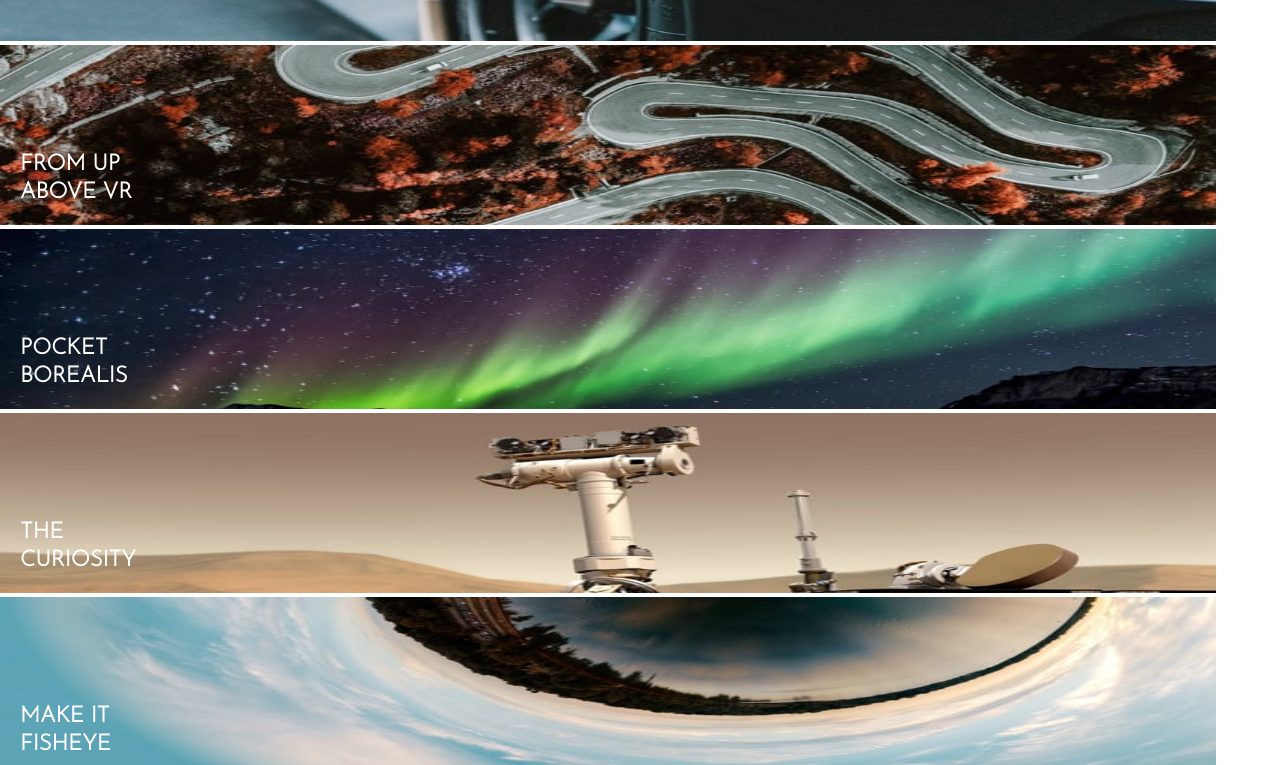
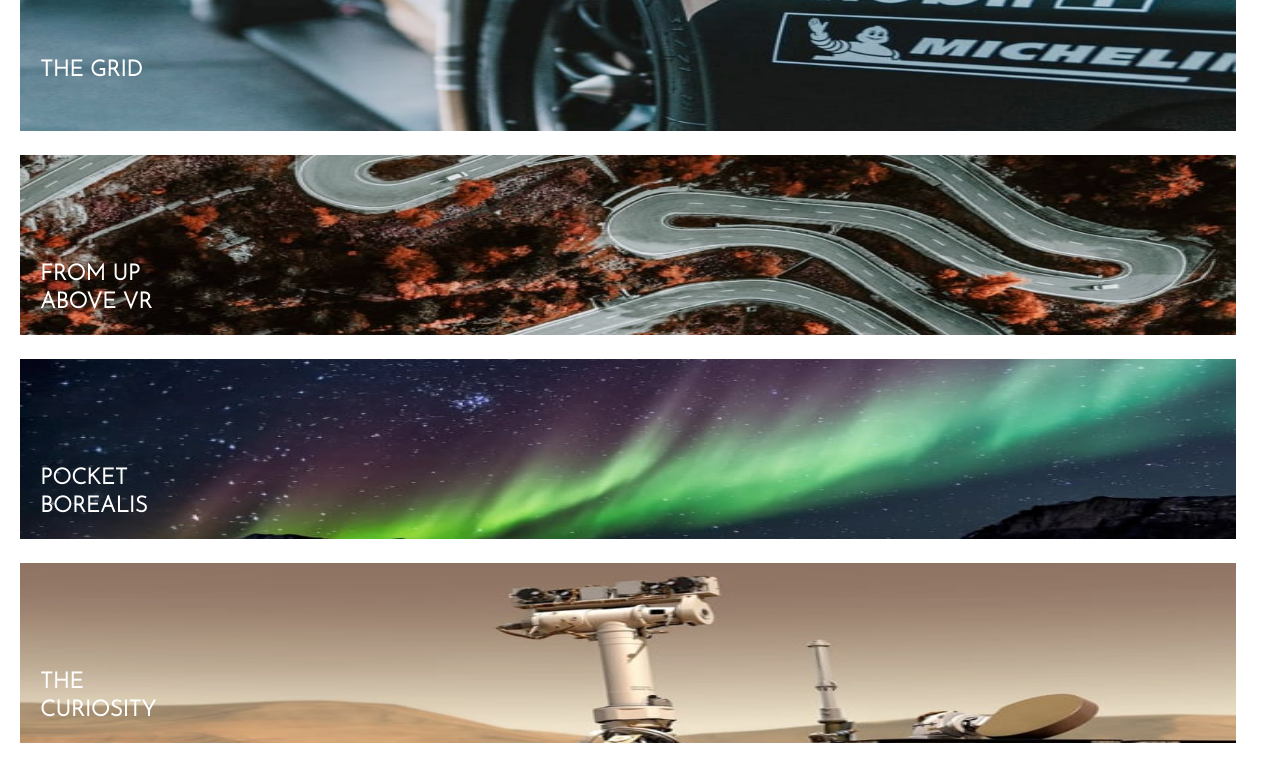
Before and after one commit to fmolinadev/loopstudios-landing-page, a React (Create React App) app: page / in a window 1280 px wide. Shown: the part 2523-3288 px from the top of the page. Built offline with nearby package versions, Linux system fonts and the light colour scheme.

Commit message:
Update OurCreations styles

```diff
--- a/src/styles/OurCreations.css
+++ b/src/styles/OurCreations.css
@@ -0,0 +1,41 @@
+.creations-mobile {
+  padding: 0 20px 50px;
+}
+.creations-mobile h2 {
+  padding-bottom: 30px;
+  text-align: center;
+}
+
+.creations-mobile div {
+  display: grid;
+  grid-template-columns: 1fr;
+  gap: 20px;
+}
+
+.creations-mobile article:hover {
+  opacity: 0.7;
+  cursor: pointer;
+}
+
+.container-btn {
+  padding: 30px 0;
+  width: 155px;
+  display: flex;
+  text-align: center;
+  margin: auto;
+}
+
+.btn {
+  border: 2px solid black;
+  padding: 10px 20px;
+
+  color: black;
+  text-transform: uppercase;
+  cursor: pointer;
+  transition: background-color 0.2s;
+}
+
+.btn:hover {
+  background-color: black;
+  color: #fff;
+}
```
